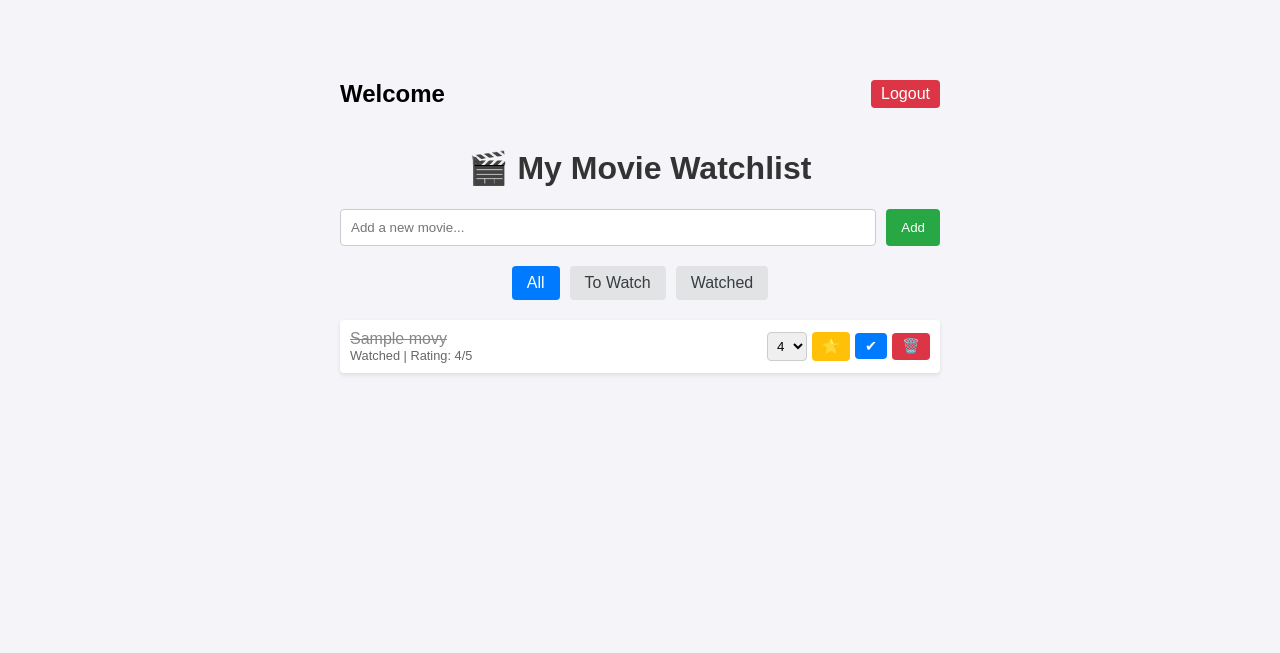
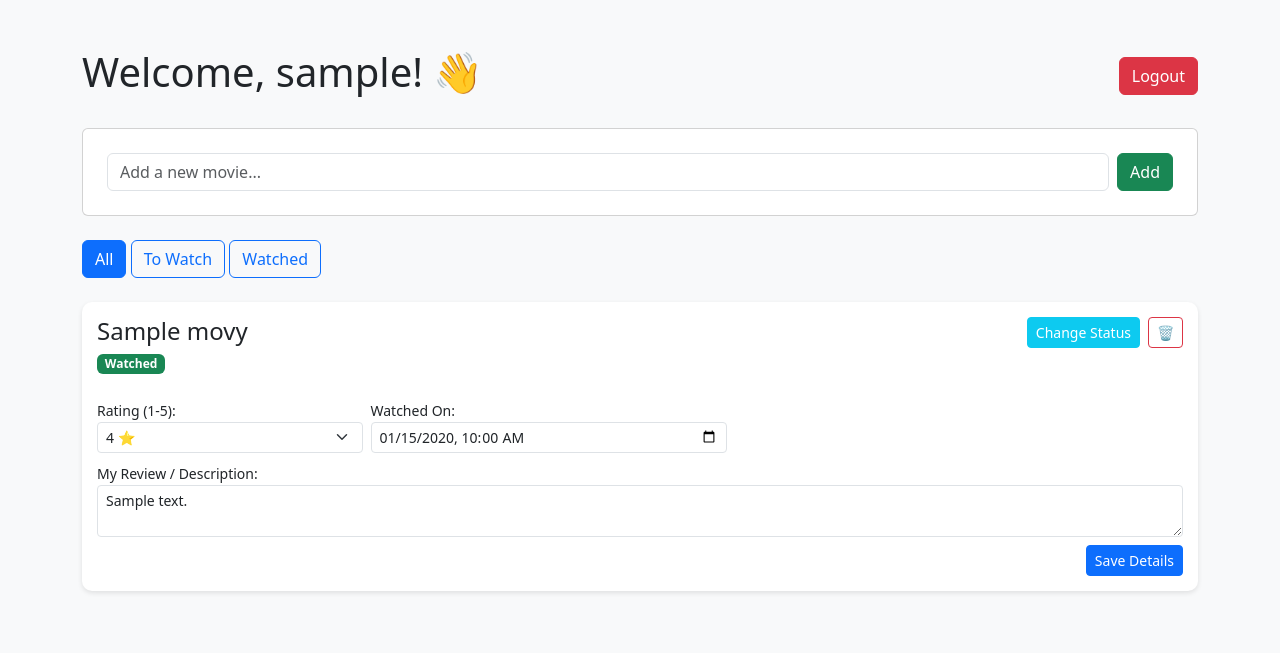
Before and after one commit to doucoures569-creator/movie-watchlist, a Flask app: page / in a window 1280 px wide. Shown: the top 653 px of the page. Run offline with Flask 3, Linux system fonts and the light colour scheme; a user stored in the database is signed in; tables that the repository leaves empty hold one stand-in row (values such as "Sample post").

Commit message:
Ajout date et description

```diff
--- a/app.py
+++ b/app.py
@@ -1,4 +1,3 @@
-# app.py
 from flask import Flask, g, render_template, request, redirect, url_for, session, flash
 from werkzeug.security import generate_password_hash, check_password_hash
 import sqlite3
@@ -39,23 +38,18 @@ def register():
         password = request.form['password']
         db = get_db()
         error = None
-
         if not username or not password:
             error = 'Username and password are required.'
         else:
             try:
-                db.execute(
-                    "INSERT INTO users (username, password) VALUES (?, ?)",
-                    (username, generate_password_hash(password)),
-                )
+                db.execute("INSERT INTO users (username, password) VALUES (?, ?)",
+                    (username, generate_password_hash(password)))
                 db.commit()
                 return redirect(url_for('login'))
             except sqlite3.IntegrityError:
                 error = f"User {username} is already registered."
-
         if error:
             flash(error)
-
     return render_template('register.html')
 
 @app.route('/login', methods=['GET', 'POST'])
@@ -64,23 +58,14 @@ def login():
         username = request.form['username']
         password = request.form['password']
         db = get_db()
-        error = None
-        user = db.execute(
-            'SELECT * FROM users WHERE username = ?', (username,)
-        ).fetchone()
-
-        if user is None:
-            error = 'Incorrect username.'
-        elif not check_password_hash(user['password'], password):
-            error = 'Incorrect password.'
-
-        if error is None:
+        user = db.execute('SELECT * FROM users WHERE username = ?', (username,)).fetchone()
+        if user is None or not check_password_hash(user['password'], password):
+            flash('Incorrect username or password.')
+        else:
             session.clear()
             session['user_id'] = user['id']
+            session['username'] = user['username']
             return redirect(url_for('index'))
-
-        flash(error)
-
     return render_template('login.html')
 
 @app.route('/logout')
@@ -92,10 +77,8 @@ def logout():
 def index():
     if 'user_id' not in session:
         return redirect(url_for('login'))
-
     db = get_db()
     user_id = session['user_id']
-
     if request.method == 'POST':
         title = request.form['title']
         if is_valid_title(title):
@@ -105,12 +88,26 @@ def index():
 
     filter_status = request.args.get('filter')
     if filter_status in ['Watched', 'To Watch']:
-        cursor = db.execute('SELECT * FROM movies WHERE user_id = ? AND status = ?', (user_id, filter_status))
+        movies = db.execute('SELECT * FROM movies WHERE user_id = ? AND status = ?', (user_id, filter_status)).fetchall()
     else:
-        cursor = db.execute('SELECT * FROM movies WHERE user_id = ?', (user_id,))
+        movies = db.execute('SELECT * FROM movies WHERE user_id = ?', (user_id,)).fetchall()
 
-    movies = cursor.fetchall()
-    return render_template('index.html', movies=movies, current_filter=filter_status)
+    return render_template('index.html', movies=movies, current_filter=filter_status, username=session.get('username'))
+
+@app.route('/update_details/<int:movie_id>', methods=['POST'])
+def update_details(movie_id):
+    if 'user_id' not in session:
+        return redirect(url_for('login'))
+    db = get_db()
+    rating = request.form.get('rating')
+    review = request.form.get('review')
+    watched_at = request.form.get('watched_at')
+
+    db.execute('''UPDATE movies SET rating = ?, review = ?, watched_at = ?
+                  WHERE id = ? AND user_id = ?''',
+               (rating, review, watched_at, movie_id, session['user_id']))
+    db.commit()
+    return redirect(url_for('index'))
 
 @app.route('/delete/<int:movie_id>', methods=['POST'])
 def delete_movie(movie_id):
@@ -133,16 +130,5 @@ def toggle_status(movie_id):
         db.commit()
     return redirect(url_for('index'))
 
-@app.route('/rate/<int:movie_id>', methods=['POST'])
-def rate_movie(movie_id):
-    if 'user_id' not in session:
-        return redirect(url_for('login'))
-    rating = request.form.get('rating')
-    if is_valid_rating(rating):
-        db = get_db()
-        db.execute('UPDATE movies SET rating = ? WHERE id = ? AND user_id = ?', (int(rating), movie_id, session['user_id']))
-        db.commit()
-    return redirect(url_for('index'))
-
 if __name__ == '__main__':
     app.run(debug=True)
--- a/schema.sql
+++ b/schema.sql
@@ -1,17 +1,19 @@
--- schema.sql
 DROP TABLE IF EXISTS users;
+DROP TABLE IF EXISTS movies;
+
 CREATE TABLE users (
     id INTEGER PRIMARY KEY AUTOINCREMENT,
     username TEXT UNIQUE NOT NULL,
     password TEXT NOT NULL
 );
 
-DROP TABLE IF EXISTS movies;
 CREATE TABLE movies (
     id INTEGER PRIMARY KEY AUTOINCREMENT,
     user_id INTEGER NOT NULL,
     title TEXT NOT NULL,
     status TEXT DEFAULT 'To Watch',
     rating INTEGER DEFAULT 0,
+    watched_at DATETIME,
+    review TEXT,
     FOREIGN KEY (user_id) REFERENCES users (id)
 );
--- a/templates/index.html
+++ b/templates/index.html
@@ -1,88 +1,76 @@
-<!-- templates/index.html -->
 <!DOCTYPE html>
-<html lang="en">
+<html lang="fr">
 <head>
     <meta charset="UTF-8">
-    <meta name="viewport" content="width=device-width, initial-scale=1.0">
     <title>My Movie Watchlist</title>
+    <link href="https://cdn.jsdelivr.net/npm/bootstrap@5.3.0/dist/css/bootstrap.min.css" rel="stylesheet">
     <style>
-        body { font-family: Arial, sans-serif; max-width: 600px; margin: 40px auto; padding: 20px; background-color: #f4f4f9; }
-        h1 { color: #333; text-align: center; }
-        .nav { display: flex; justify-content: space-between; align-items: center; margin-bottom: 20px; }
-        .nav a { text-decoration: none; background-color: #dc3545; color: white; padding: 5px 10px; border-radius: 4px; }
-        form.add-form { display: flex; gap: 10px; margin-bottom: 20px; }
-        input[type="text"] { flex: 1; padding: 10px; border: 1px solid #ccc; border-radius: 4px; }
-        button { padding: 8px 15px; border: none; border-radius: 4px; cursor: pointer; color: white; }
-        button.add-btn { background-color: #28a745; }
-        button.add-btn:hover { background-color: #218838; }
-        button.delete-btn { background-color: #dc3545; padding: 5px 10px; font-size: 0.9em; }
-        button.delete-btn:hover { background-color: #c82333; }
-        button.toggle-btn { background-color: #007bff; padding: 5px 10px; font-size: 0.9em; }
-        button.toggle-btn:hover { background-color: #0069d9; }
-        button.rate-btn { background-color: #ffc107; color: black; padding: 5px 10px; font-size: 0.9em; }
-        button.rate-btn:hover { background-color: #e0a800; }
-        ul { list-style-type: none; padding: 0; }
-        li { background: white; margin: 5px 0; padding: 10px; border-radius: 4px; box-shadow: 0 2px 4px rgba(0,0,0,0.1); display: flex; justify-content: space-between; align-items: center;}
-        .actions { display: flex; gap: 5px; align-items: center; }
-        .movie-info { display: flex; flex-direction: column; }
-        .status { font-size: 0.8em; color: #666; }
-        .watched .title { text-decoration: line-through; color: #888; }
-        select { padding: 5px; border-radius: 4px; border: 1px solid #ccc; }
-        .filters { display: flex; gap: 10px; justify-content: center; margin-bottom: 20px; }
-        .filters a { text-decoration: none; padding: 8px 15px; background-color: #e2e3e5; color: #383d41; border-radius: 4px; }
-        .filters a.active { background-color: #007bff; color: white; }
+        body { background-color: #f8f9fa; }
+        .movie-card { background: white; border-radius: 10px; padding: 15px; margin-bottom: 15px; box-shadow: 0 2px 5px rgba(0,0,0,0.1); }
     </style>
 </head>
 <body>
-
-    <div class="nav">
-        <h2>Welcome</h2>
-        <a href="/logout">Logout</a>
+<div class="container py-5">
+    <div class="d-flex justify-content-between align-items-center mb-4">
+        <h1>Welcome, {{ username }}! 👋</h1>
+        <a href="{{ url_for('logout') }}" class="btn btn-danger">Logout</a>
     </div>
 
-    <h1>🎬 My Movie Watchlist</h1>
-
-    <form class="add-form" method="POST" action="/">
-        <input type="text" name="title" placeholder="Add a new movie..." required>
-        <button class="add-btn" type="submit">Add</button>
+    <div class="card p-4 mb-4">
+        <form method="POST" class="d-flex gap-2">
+            <input type="text" name="title" class="form-control" placeholder="Add a new movie..." required>
+            <button type="submit" class="btn btn-success">Add</button>
         </form>
-
-    <div class="filters">
-        <a href="/" class="{% if not current_filter %}active{% endif %}">All</a>
-        <a href="/?filter=To Watch" class="{% if current_filter == 'To Watch' %}active{% endif %}">To Watch</a>
-        <a href="/?filter=Watched" class="{% if current_filter == 'Watched' %}active{% endif %}">Watched</a>
     </div>
 
-    <ul>
+    <div class="mb-4">
+        <a href="{{ url_for('index') }}" class="btn btn-outline-primary {% if not current_filter %}active{% endif %}">All</a>
+        <a href="{{ url_for('index', filter='To Watch') }}" class="btn btn-outline-primary {% if current_filter == 'To Watch' %}active{% endif %}">To Watch</a>
+        <a href="{{ url_for('index', filter='Watched') }}" class="btn btn-outline-primary {% if current_filter == 'Watched' %}active{% endif %}">Watched</a>
+    </div>
+
     {% for movie in movies %}
-            <li class="{% if movie['status'] == 'Watched' %}watched{% endif %}">
-                <div class="movie-info">
-                    <span class="title">{{ movie['title'] }}</span>
-                    <span class="status">{{ movie['status'] }} | Rating: {{ movie['rating'] }}/5</span>
+    <div class="movie-card">
+        <div class="d-flex justify-content-between align-items-start">
+            <div>
+                <h4 class="mb-1">{{ movie.title }}</h4>
+                <span class="badge {% if movie.status == 'Watched' %}bg-success{% else %}bg-secondary{% endif %}">
+                    {{ movie.status }}
+                </span>
             </div>
-                <div class="actions">
-                    <form method="POST" action="/rate/{{ movie['id'] }}" style="margin: 0; display: flex; gap: 5px;">
-                        <select name="rating">
-                            <option value="1" {% if movie['rating'] == 1 %}selected{% endif %}>1</option>
-                            <option value="2" {% if movie['rating'] == 2 %}selected{% endif %}>2</option>
-                            <option value="3" {% if movie['rating'] == 3 %}selected{% endif %}>3</option>
-                            <option value="4" {% if movie['rating'] == 4 %}selected{% endif %}>4</option>
-                            <option value="5" {% if movie['rating'] == 5 %}selected{% endif %}>5</option>
-                        </select>
-                        <button class="rate-btn" type="submit">⭐</button>
+            <div class="d-flex gap-2">
+                <form action="{{ url_for('toggle_status', movie_id=movie.id) }}" method="POST">
+                    <button type="submit" class="btn btn-sm btn-info text-white">Change Status</button>
                 </form>
-                    <form method="POST" action="/toggle/{{ movie['id'] }}" style="margin: 0;">
-                        <button class="toggle-btn" type="submit">✔</button>
-                    </form>
-                    <form method="POST" action="/delete/{{ movie['id'] }}" style="margin: 0;">
-                        <button class="delete-btn" type="submit">🗑️</button>
+                <form action="{{ url_for('delete_movie', movie_id=movie.id) }}" method="POST">
+                    <button type="submit" class="btn btn-sm btn-outline-danger">🗑️</button>
                 </form>
             </div>
-            </li>
-        {% else %}
-            <li>Your watchlist is empty or no movies match the filter.</li>
+        </div>
+
+        <form action="{{ url_for('update_details', movie_id=movie.id) }}" method="POST" class="mt-3 row g-2">
+            <div class="col-md-3">
+                <label class="small">Rating (1-5):</label>
+                <select name="rating" class="form-select form-select-sm">
+                    {% for i in range(1, 6) %}
+                    <option value="{{ i }}" {% if movie.rating == i %}selected{% endif %}>{{ i }} ⭐</option>
                     {% endfor %}
-    </ul>
-
+                </select>
+            </div>
+            <div class="col-md-4">
+                <label class="small">Watched On:</label>
+                <input type="datetime-local" name="watched_at" class="form-control form-control-sm" value="{{ movie.watched_at }}">
+            </div>
+            <div class="col-12">
+                <label class="small">My Review / Description:</label>
+                <textarea name="review" class="form-control form-control-sm" rows="2" placeholder="Write your notes here...">{{ movie.review or '' }}</textarea>
+            </div>
+            <div class="col-12 text-end">
+                <button type="submit" class="btn btn-sm btn-primary">Save Details</button>
+            </div>
+        </form>
+    </div>
+    {% endfor %}
+</div>
 </body>
 </html>
```
Also changed, not shown: database.sqlite3. Lines whose indentation alone changed are shown as unchanged.
